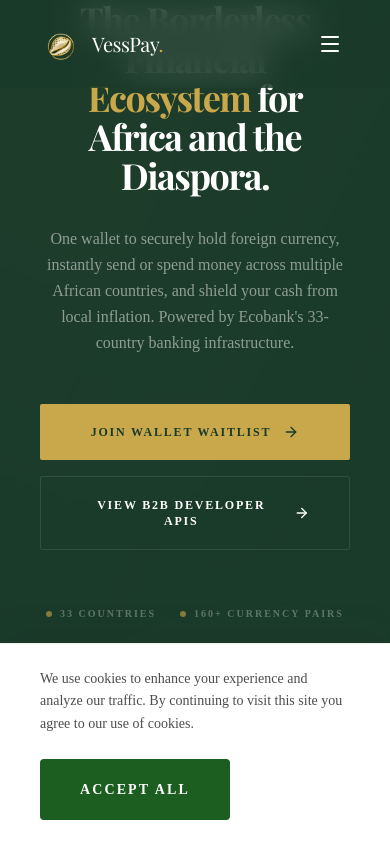
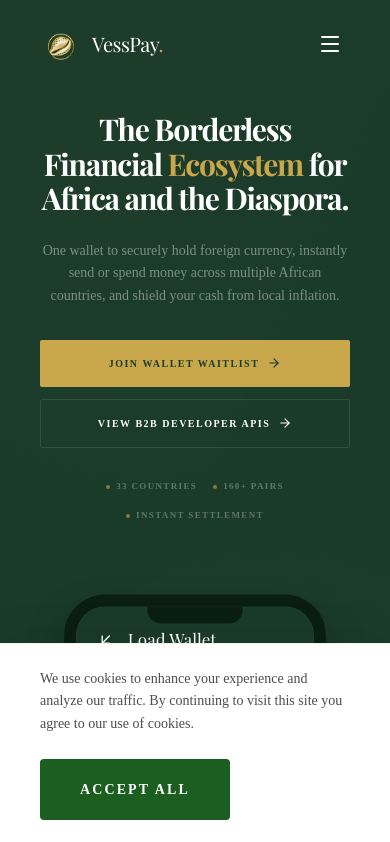
Before and after one commit to cyberpunkglatee/VessPay, a Next.js app: page / in a window 390 px wide. Shown: the top 842 px of the page. Built offline with nearby package versions, Linux system fonts and the light colour scheme; a web font is replaced by a local one.

Commit message:
fix: hero responsive layout + transparent navbar

```diff
--- a/src/components/HeroSection.js
+++ b/src/components/HeroSection.js
@@ -1,5 +1,4 @@
 'use client';
-
 
 import { motion } from 'framer-motion';
 import Link from 'next/link';
@@ -15,9 +14,9 @@
   };
 
   return (
-    <section className="relative min-h-screen bg-[#1a3a2a] flex items-center overflow-hidden">
+    <section className="relative bg-[#1a3a2a]">
       {/* Background Effects */}
-      <div className="absolute inset-0 z-0 pointer-events-none">
+      <div className="absolute inset-0 z-0 pointer-events-none overflow-hidden">
         <motion.div
           animate={{
             scale: [1, 1.15, 1],
@@ -45,30 +44,33 @@
         />
       </div>
 
-      <div className="container mx-auto px-6 pt-32 pb-20 lg:pt-0 lg:pb-0 relative z-10">
-        <div className="flex flex-col lg:flex-row items-center gap-12 lg:gap-20 min-h-screen lg:min-h-0 lg:h-screen justify-center">
-          {/* Text Content */}
-          <div className="w-full lg:w-[55%] text-center lg:text-left">
-
-
-            {/* Main H1 */}
+      {/* Main Content */}
+      <div className="container mx-auto px-6 relative z-10">
+        {/* Desktop Layout */}
+        <div className="hidden lg:flex items-center gap-20 min-h-screen">
+          {/* Text Content — Desktop */}
+          <div className="w-[55%]">
             <motion.h1
               initial={{ opacity: 0, y: 30 }}
               animate={{ opacity: 1, y: 0 }}
               transition={{ duration: 0.8, delay: 0.3, ease: [0.16, 1, 0.3, 1] }}
-              className="text-4xl md:text-5xl lg:text-7xl font-serif text-white leading-[1.08] mb-8"
+              className="text-6xl xl:text-7xl font-serif text-white leading-[1.1] mb-8"
             >
-              The Borderless Financial{' '}
-              <span className="text-[#c9a84c]">Ecosystem</span> for Africa
-              and the Diaspora.
+              The Borderless
+              <br />
+              Financial{' '}
+              <span className="text-[#c9a84c]">Ecosystem</span>
+              <br />
+              for Africa and
+              <br />
+              the Diaspora.
             </motion.h1>
 
-            {/* Subtext */}
             <motion.p
               initial={{ opacity: 0, y: 20 }}
               animate={{ opacity: 1, y: 0 }}
               transition={{ duration: 0.8, delay: 0.5 }}
-              className="text-white/50 text-base md:text-lg leading-relaxed max-w-2xl mb-12 mx-auto lg:mx-0"
+              className="text-white/50 text-lg leading-relaxed max-w-xl mb-12"
             >
               One wallet to securely hold foreign currency, instantly send or
               spend money across multiple African countries, and shield your
@@ -81,7 +83,7 @@
               initial={{ opacity: 0, y: 20 }}
               animate={{ opacity: 1, y: 0 }}
               transition={{ duration: 0.8, delay: 0.7 }}
-              className="flex flex-col sm:flex-row gap-4 justify-center lg:justify-start"
+              className="flex gap-4"
             >
               <button
                 onClick={scrollToWaitlist}
@@ -110,41 +112,104 @@
               initial={{ opacity: 0 }}
               animate={{ opacity: 1 }}
               transition={{ duration: 0.8, delay: 1 }}
-              className="flex flex-wrap items-center gap-6 mt-14 justify-center lg:justify-start"
+              className="flex items-center gap-6 mt-14"
             >
-              {[
-                '33 Countries',
-                '160+ Currency Pairs',
-                'Instant Settlement',
-              ].map((item) => (
+              {['33 Countries', '160+ Currency Pairs', 'Instant Settlement'].map(
+                (item) => (
                   <div key={item} className="flex items-center gap-2">
                     <div className="w-1.5 h-1.5 rounded-full bg-[#c9a84c]/60" />
                     <span className="text-white/30 text-[10px] font-bold tracking-[0.2em] uppercase">
                       {item}
                     </span>
                   </div>
-              ))}
+                )
+              )}
             </motion.div>
           </div>
 
-          {/* App Mockup Side */}
+          {/* App Mockup Side — Desktop */}
           <motion.div
             initial={{ opacity: 0, x: 60, scale: 0.95 }}
             animate={{ opacity: 1, x: 0, scale: 1 }}
             transition={{ duration: 1, delay: 0.6, ease: [0.16, 1, 0.3, 1] }}
-            className="w-full lg:w-[45%] flex justify-center"
+            className="w-[45%] flex justify-center"
+          >
+            <AppMockup />
+          </motion.div>
+        </div>
+
+        {/* Mobile Layout — completely separate structure for reliability */}
+        <div className="flex lg:hidden flex-col pt-28 pb-16">
+          {/* Text Content — Mobile */}
+          <motion.div
+            initial={{ opacity: 0, y: 30 }}
+            animate={{ opacity: 1, y: 0 }}
+            transition={{ duration: 0.8, delay: 0.2 }}
+            className="text-center mb-10"
+          >
+            <h1 className="text-3xl sm:text-4xl font-serif text-white leading-[1.15] mb-6">
+              The Borderless Financial{' '}
+              <span className="text-[#c9a84c]">Ecosystem</span> for Africa
+              and the Diaspora.
+            </h1>
+
+            <p className="text-white/50 text-sm sm:text-base leading-relaxed max-w-md mx-auto mb-8">
+              One wallet to securely hold foreign currency, instantly send or
+              spend money across multiple African countries, and shield your
+              cash from local inflation.
+            </p>
+
+            {/* Dual CTAs — Mobile */}
+            <div className="flex flex-col gap-3 max-w-xs mx-auto mb-8">
+              <button
+                onClick={scrollToWaitlist}
+                className="group bg-[#c9a84c] text-[#1a3a2a] font-bold tracking-[0.15em] px-8 py-4 rounded-sm text-[10px] uppercase inline-flex items-center justify-center gap-2 hover:bg-white transition-all duration-300"
+              >
+                Join Wallet Waitlist
+                <ArrowRight size={14} className="group-hover:translate-x-1 transition-transform" />
+              </button>
+              <Link
+                href="/docs/api"
+                className="group border border-white/10 text-white font-bold tracking-[0.15em] px-8 py-4 rounded-sm text-[10px] uppercase inline-flex items-center justify-center gap-2 hover:border-[#c9a84c]/40 hover:text-[#c9a84c] transition-all duration-300"
+              >
+                View B2B Developer APIs
+                <ArrowRight size={14} className="group-hover:translate-x-1 transition-transform" />
+              </Link>
+            </div>
+
+            {/* Trust Indicators — Mobile */}
+            <div className="flex flex-wrap items-center justify-center gap-4">
+              {['33 Countries', '160+ Pairs', 'Instant Settlement'].map(
+                (item) => (
+                  <div key={item} className="flex items-center gap-1.5">
+                    <div className="w-1 h-1 rounded-full bg-[#c9a84c]/60" />
+                    <span className="text-white/30 text-[9px] font-bold tracking-[0.15em] uppercase">
+                      {item}
+                    </span>
+                  </div>
+                )
+              )}
+            </div>
+          </motion.div>
+
+          {/* App Mockup — Mobile */}
+          <motion.div
+            initial={{ opacity: 0, y: 40 }}
+            animate={{ opacity: 1, y: 0 }}
+            transition={{ duration: 0.8, delay: 0.5 }}
+            className="flex justify-center"
           >
             <AppMockup />
           </motion.div>
         </div>
       </div>
 
-      {/* Scroll Indicator */}
+      {/* Scroll Indicator — Desktop only */}
       <motion.div
         initial={{ opacity: 0 }}
         animate={{ opacity: 1 }}
         transition={{ delay: 1.5 }}
-        className="absolute bottom-8 left-1/2 -translate-x-1/2 flex flex-col items-center gap-2 z-10"
+        className="absolute bottom-8 left-1/2 -translate-x-1/2 flex-col items-center gap-2 z-10 hidden lg:flex"
       >
         <span className="text-white/20 text-[9px] font-bold tracking-[0.3em] uppercase">
           Scroll to discover
--- a/src/components/Navbar.js
+++ b/src/components/Navbar.js
@@ -48,7 +48,7 @@
                     "fixed top-0 left-0 right-0 z-[100] transition-all duration-500",
                     isScrolled
                         ? "bg-[#1a3a2a]/95 backdrop-blur-xl border-b border-white/5 py-4"
-                        : "bg-[#1a3a2a]/70 backdrop-blur-lg py-6"
+                        : "bg-transparent py-6"
                 )}
             >
                 <div className="container mx-auto px-6 flex items-center justify-between">
```
Lines whose indentation alone changed are shown as unchanged.
